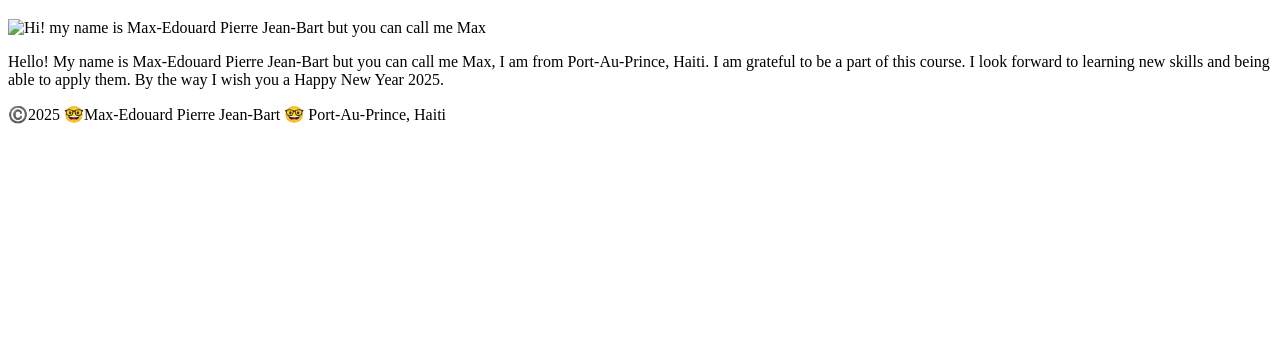
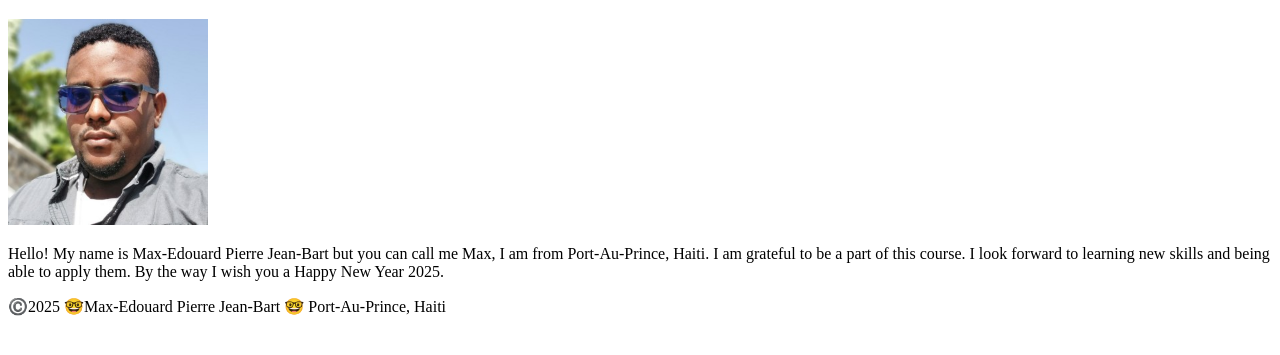
Before and after one commit to MrMe21/wdd130, a plain HTML site: page index.html in a window 1280 px wide. Shown: the part 87-442 px from the top of the page. Drawn offline with Linux system fonts and the light colour scheme.

Commit message:
correct the profile picture name

```diff
--- a/index.html
+++ b/index.html
@@ -14,7 +14,7 @@
         </header>
         <main>
             <h1>Max-Edouard Pierre Jean-Bart | WDD 130</h1>
-            <img src="images/max_profile.jpg" alt="Hi! my name  is Max-Edouard Pierre Jean-Bart but you can call me Max" width="200">
+            <img src="images/profile.jpg" alt="Hi! my name  is Max-Edouard Pierre Jean-Bart but you can call me Max" width="200">
             <p> Hello! My name is Max-Edouard Pierre Jean-Bart but you can call me Max, I am from Port-Au-Prince, Haiti. I am grateful to be a part of this course. I look forward to learning new skills and being able to apply them. By the way I wish you a Happy New Year 2025. </p>
         </main>
         <footer>
```
